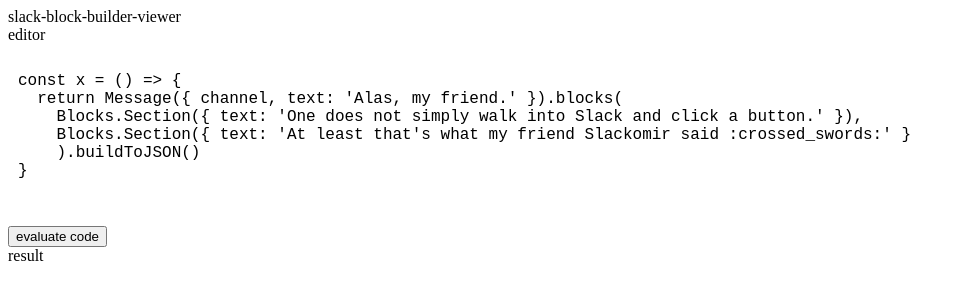
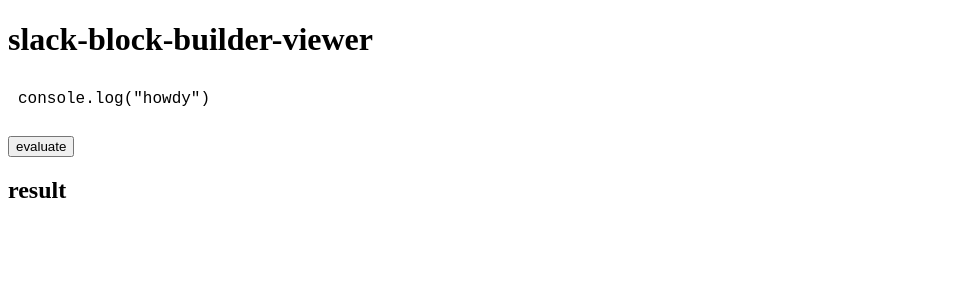
Before and after one commit to zaini/slack-block-builder-viewer, a React (Create React App) app: page / in a window 1280 px wide. Shown: the top 300 px of the page, without its empty margins (0-965 px from the left). Built offline with nearby package versions, Linux system fonts and the light colour scheme; the HTML template or start-up script is replaced by a standard one.

Commit message:
Fix code evaluation thing!

```diff
--- a/src/App.tsx
+++ b/src/App.tsx
@@ -2,38 +2,33 @@
 import CodeEditor from "./components/CodeEditor"
 import { Message, Blocks, Elements } from 'slack-block-builder';
 
-const test = `
-const x = () => {
-  return Message({ channel, text: 'Alas, my friend.' }).blocks(
-    Blocks.Section({ text: 'One does not simply walk into Slack and click a button.' }),
-    Blocks.Section({ text: 'At least that\'s what my friend Slackomir said :crossed_swords:' }
-    ).buildToJSON()
-}
-`;
-
 const code = `console.log("howdy")`
 
-const evaluateCode = () => {
-  const evaluation = eval(`${test}`)
-  console.log("" + evaluation)
-}
+const App = () => {
+  const [value, setValue] = useState(code)
+  const [result, setResult] = useState("")
 
-const App = () => {
-  const [value, setValue] = useState(test)
-  const [result, setResult] = useState("")
+  const evaluateCode = () => {
+    try {
+      let x = eval(`(function a(Message, Blocks, Elements) { return ${value}.buildToJSON() })`)
+      setResult(x(Message, Blocks, Elements))
+    } catch (error) {
+      setResult(`${error}`)
+    }
+  }
 
   return (
     <div>
-      slack-block-builder-viewer
+      <h1>slack-block-builder-viewer</h1>
       <CodeEditor value={value} setValue={setValue} />
 
       <br />
 
-      <button onClick={evaluateCode}>evaluate code</button>
+      <button onClick={evaluateCode}>evaluate</button>
 
       <br />
 
-      result
+      <h2>result</h2>
       {result}
     </div>
   )
--- a/src/components/CodeEditor.tsx
+++ b/src/components/CodeEditor.tsx
@@ -4,8 +4,6 @@
 const CodeEditor = ({ value, setValue }: { value: string, setValue: React.Dispatch<React.SetStateAction<string>> }) => {
     return (
         <div>
-            editor
-
             <Editor
                 value={value}
                 onValueChange={(code: string) => setValue(code)}
```
